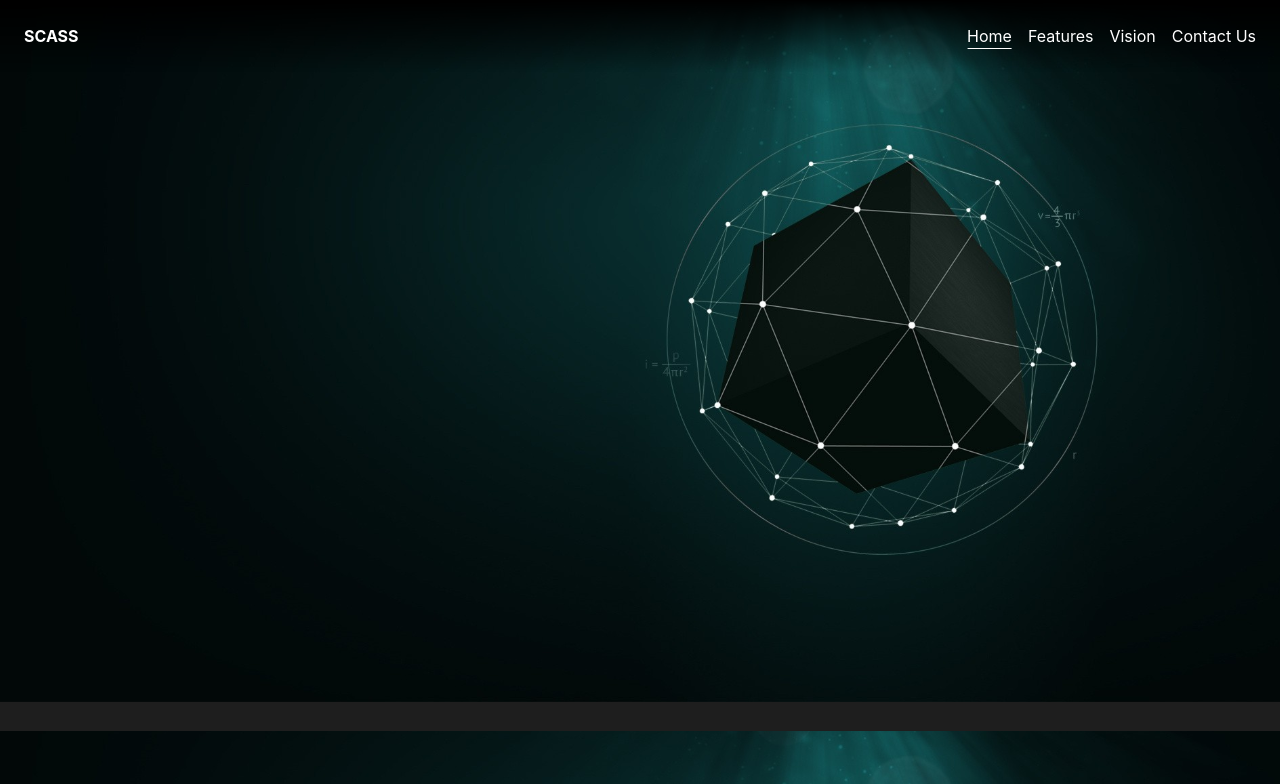
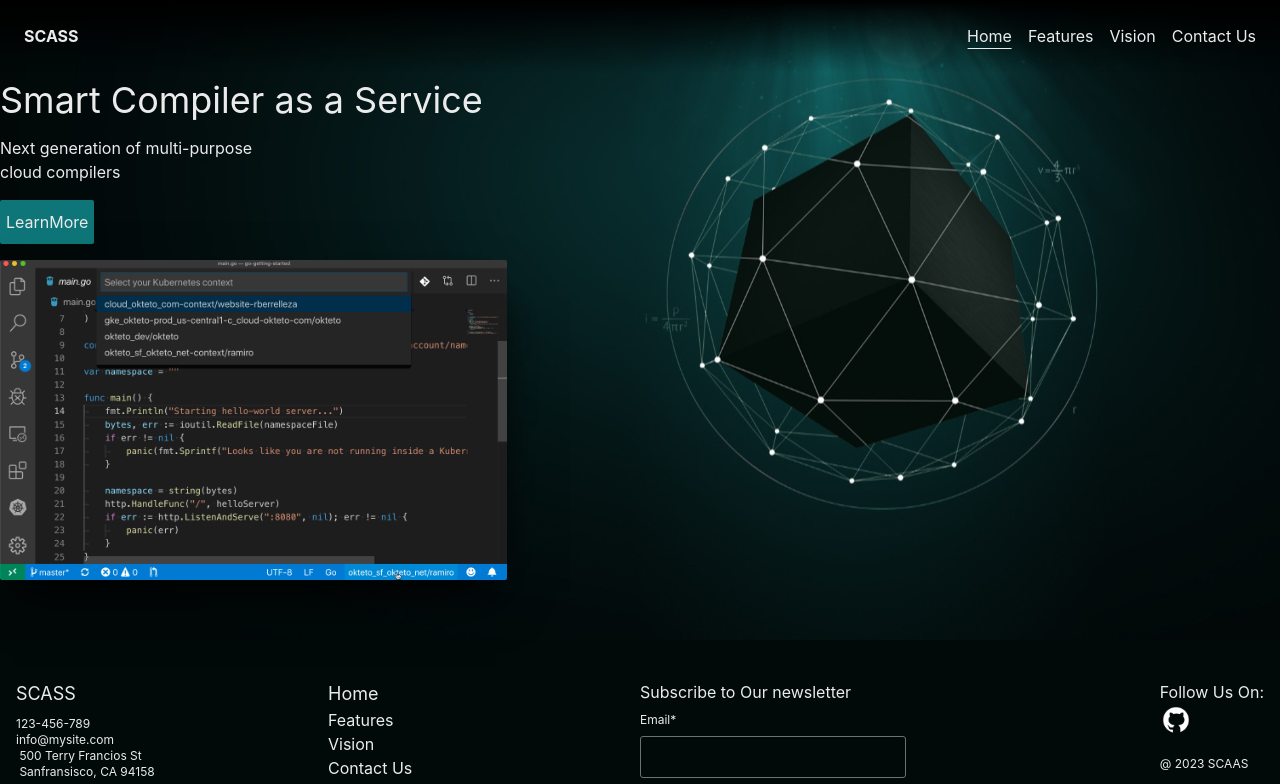
Before and after one commit to SmartCompiler/caas-website, a Next.js app: page / in a window 1280 px wide. Shown: the top 784 px of the page. Built offline with nearby package versions, Linux system fonts and the light colour scheme.

Commit message:
[FEAT]: add landing section

```diff
--- a/components/Footer/Socials.tsx
+++ b/components/Footer/Socials.tsx
@@ -3,7 +3,7 @@
 
 export default function Socials() {
   return (
-    <div className="socials flex flex-col items-start">
+    <div className="socials flex flex-col items-start justify-self-end">
         <div className='w-full flex flex-col items-start'>
             <span>Follow Us On:</span>
             <ul className='w-full '>
--- a/components/Footer/index.tsx
+++ b/components/Footer/index.tsx
@@ -3,6 +3,7 @@
 import Details from './Details'
 import SectionsLinks from './SectionsLinks'
 import Socials from './Socials'
+import { FooterWrapper } from './style'
 import Subscriptions from './Subscriptions'
 
 export interface BaseFooterInt {
@@ -12,7 +13,7 @@
 export default function Footer({selectedSection, setSelectedSection}: BaseFooterInt) {
 
   return (
-    <footer className='grid grid-cols-4 grid-rows-1 w-full mt-10 h-footer px-6 '>
+    <FooterWrapper className='container mx-auto flex flex-col md:grid grid-cols-4 h-footer grid-rows-1  mt-10 px-4'>
 
         <Details />
 
@@ -22,6 +23,6 @@
 
         <Socials />
 
-    </footer>
+    </FooterWrapper>
   )
 }
--- a/components/Footer/style.ts
+++ b/components/Footer/style.ts
@@ -9,4 +9,7 @@
     border: 1px solid var(--color-primary);
     border-radius: 3px;
     transition: all .2s;
+`;
+
+export const FooterWrapper = styled.footer`
 `
--- a/components/Header/index.tsx
+++ b/components/Header/index.tsx
@@ -42,11 +42,13 @@
     ))
 
   return (
-    <HeaderWrapper isShowHeader={isShow} className='flex justify-between items-center p-6 fixed top-0 left-0 w-full'>
+    <HeaderWrapper isShowHeader={isShow} className='items-center p-6 fixed top-0 left-0 w-full'>
+      <div className='container mx-auto flex justify-between items-center'>
         <a href={`#${sectionsTitle[0]}`} className='mr-auto font-bold'>SCASS</a>
         <ul className="sectionWrapper flex justify-around">
             { buttonItem }
         </ul>
+      </div>
     </HeaderWrapper>
   )
 }
--- /dev/null
+++ b/components/Landing/CodingDemo.tsx
@@ -0,0 +1,10 @@
+import React from 'react'
+import { medias } from '../../utilities/statics'
+
+export default function CodingDemo() {
+  return (
+    <div className='h-80 overflow-hidden rounded-sm shadow-2xl shadow-black'>
+        <img src={medias.landingCodeDemo} className='h-full' alt="code smaple" />
+    </div>
+  )
+}
--- a/components/Landing/index.tsx
+++ b/components/Landing/index.tsx
@@ -1,9 +1,24 @@
 import React from 'react'
+import { medias, sectionsTitle, StaticMessges } from '../../utilities/statics'
+import PrimaryBtn from '../global/primaryBtn'
+import CodingDemo from './CodingDemo'
 import { LandingWrapper } from './style'
 
 export default function Landing() {
   return (
-    <LandingWrapper className='w-full h-screen'>
+    <LandingWrapper id={sectionsTitle[0]} className='w-full pt-20'>
+
+      <div className='container mx-auto flex flex-col items-start'>
+
+          <h1 className='text-4xl mb-4'>{ StaticMessges.landing.title }</h1>
+
+          <div className='w-64 mb-4'>{ StaticMessges.landing.description }</div>
+
+          <PrimaryBtn text={ StaticMessges.landing.button } classNames='mb-4' />
+
+          <CodingDemo />
+
+      </div>
 
     </LandingWrapper>
   )
--- a/components/Landing/style.tsx
+++ b/components/Landing/style.tsx
@@ -1,6 +1,11 @@
 import styled from "styled-components";
 import { medias } from "../../utilities/statics";
 
-export const LandingWrapper = styled.div`
+export const LandingWrapper = styled.section`
     background: url(${medias.landing});
+    background-repeat: no-repeat;
+    background-size: cover;
+    height: calc( 100vh - 10rem );
+    background-position: center;
+
 `
--- /dev/null
+++ b/components/global/primaryBtn.tsx
@@ -0,0 +1,17 @@
+import React from 'react'
+
+interface primBtnInterface {
+    classNames?: string,
+    onClickHandler?: (e: React.MouseEvent)=>void,
+    text: string
+}
+export default function PrimaryBtn({classNames, onClickHandler, text}: primBtnInterface) {
+  return (
+    <button
+        className={'bg-primary px-1 py-2 rounded-sm border-transparent transition-all border-2 hover:bg-bg_dark hover:border-primary ' + classNames}
+        onClick={ e => onClickHandler ? onClickHandler(e) : null }
+        >
+            { text }
+    </button>
+  )
+}
--- a/pages/index.tsx
+++ b/pages/index.tsx
@@ -11,7 +11,7 @@
     return (
         <>
             <Header selectedSection={selectedSection} setSelectedSection={setSelectedSection} />
-            <main className="h-full w-full">
+            <main>
                 <Landing />
             </main>
             <Footer selectedSection={selectedSection} setSelectedSection={setSelectedSection} />
--- a/styles/globals.css
+++ b/styles/globals.css
@@ -7,12 +7,16 @@
   :root{
     --color-primary: #0E7678;
     --color-secondary: #0C8C6E;
-    --color-bg-dark: #1E1E1E;
-    --color-white: #fff;
+    --color-bg-dark: #010a09;
+    --color-white: #ebebeb;
     --color-gray: #707070;
     --size-header-height: 4.5rem;
     --size-footer-height: 13rem;
   }
+}
+
+html{
+  scroll-behavior: smooth;
 }
 
 html,
@@ -28,15 +32,11 @@
 a {
   color: inherit;
   text-decoration: none;
-
-}
-
-#_next{
-  height: 100%;
 }
 
 * {
   box-sizing: border-box;
+  color: var(--color-white);
 }
 
 @media (prefers-color-scheme: dark) {
@@ -44,7 +44,7 @@
     color-scheme: dark;
   }
   body {
-    color: white;
-    background: black;
+    color: var(--color-white);
+    background: var(--color-bg-dark);
   }
 }
--- a/tailwind.config.js
+++ b/tailwind.config.js
@@ -17,6 +17,10 @@
         header: 'var(--size-header-height)',
         footer: 'var(--size-footer-height)'
       },
+      padding: {
+        header: 'var(--size-header-height)',
+        footer: 'var(--size-footer-height)'
+      },
       height: {
         footer: 'var(--size-footer-height)'
       }
--- a/utilities/statics.ts
+++ b/utilities/statics.ts
@@ -28,5 +28,14 @@
     icons: {
         gitHub: '/icons/GitHub.svg'
     },
-    landing: '/landing.svg'
+    landing: '/landing.svg',
+    landingCodeDemo: "/demo.gif"
 }
+
+export const StaticMessges =  {
+    landing: {
+        title: 'Smart Compiler as a Service',
+        description: 'Next generation of multi-purpose cloud compilers',
+        button: 'LearnMore'
+    }
+} as const
```
Also changed, not shown: public/demo.gif (added).
